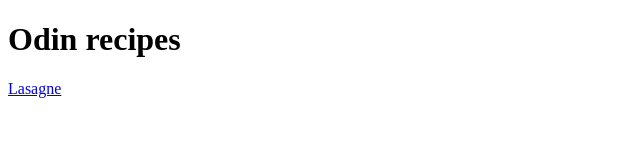
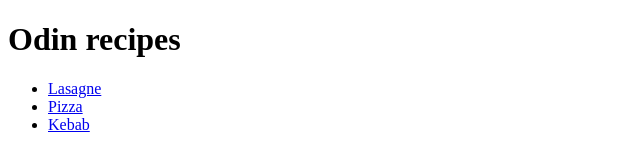
Before and after one commit to Ver0s/odin-recipes, a plain HTML site: page index.html in a window 1280 px wide. Shown: the whole page, without its empty margins (0-640 px from the left). Drawn offline with Linux system fonts and the light colour scheme.

Commit message:
Add links to subpages

```diff
--- a/index.html
+++ b/index.html
@@ -8,7 +8,10 @@
 </head>
 <body>
     <h1>Odin recipes</h1>
-    <a href="recipes/lasagne.html">Lasagne</a>
-
+    <ul>
+        <li><a href="recipes/lasagne.html">Lasagne</a></li>
+        <li><a href="recipes/pizza.html">Pizza</a></li>
+        <li><a href="recipes/kebab.html">Kebab</a></li>
+    </ul>
 </body>
 </html>
```
